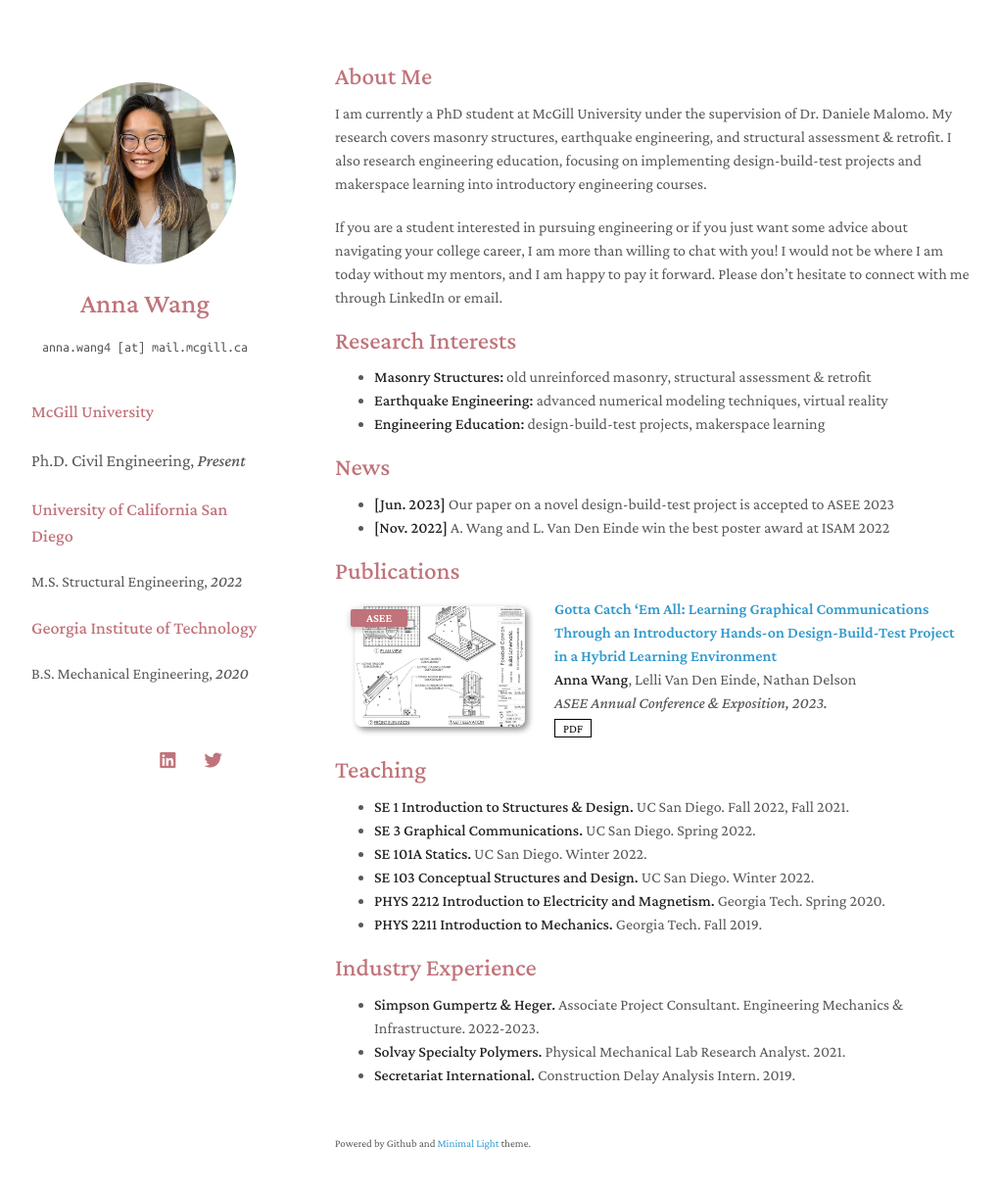
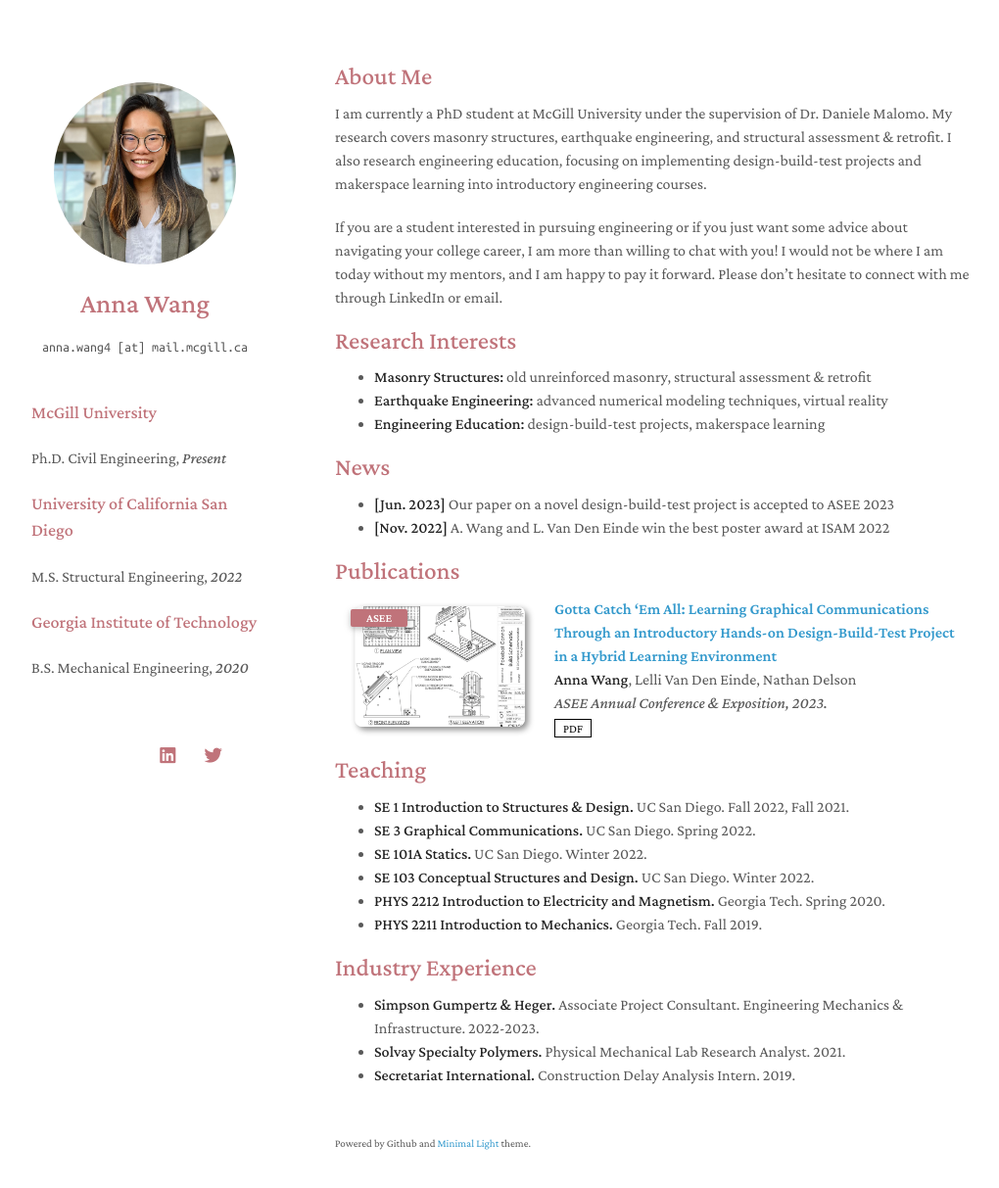
Before and after one commit to anna-h-wang/annawang, a Jekyll site: the page built from index.md, in a window 1280 px wide and 1248 px high. Shown: the top 1213 px of the window at 98% size, without its empty margins (128-1148 px from the left). Built offline with Jekyll 4.4.1, drawn with Linux system fonts in a browser that asks for light colours; nearby versions of some CDN libraries; a style sheet for code colours, icons or effects is not loaded; our own code applies the rules of GitHub Pages for plain Markdown files.

Commit message:
Update homepage.html

```diff
--- a/_layouts/homepage.html
+++ b/_layouts/homepage.html
@@ -53,8 +53,8 @@
         {% endif %}
         <br>
         <br>
-        <h3 align="left" style="font-size:1.10rem;">{{ site.doctorate }}</h3>
-        <h4 align="left" style="font-size:1.10rem;">{{ site.PhD }}</h4>
+        <h3 align="left">{{ site.doctorate }}</h3>
+        <h4 align="left">{{ site.PhD }}</h4>
         <h3 align="left">{{ site.masters }}</h3>
         <h4 align="left">{{ site.MS }}</h4>
         <h3 align="left">{{ site.bachelors }}</h3>
```
